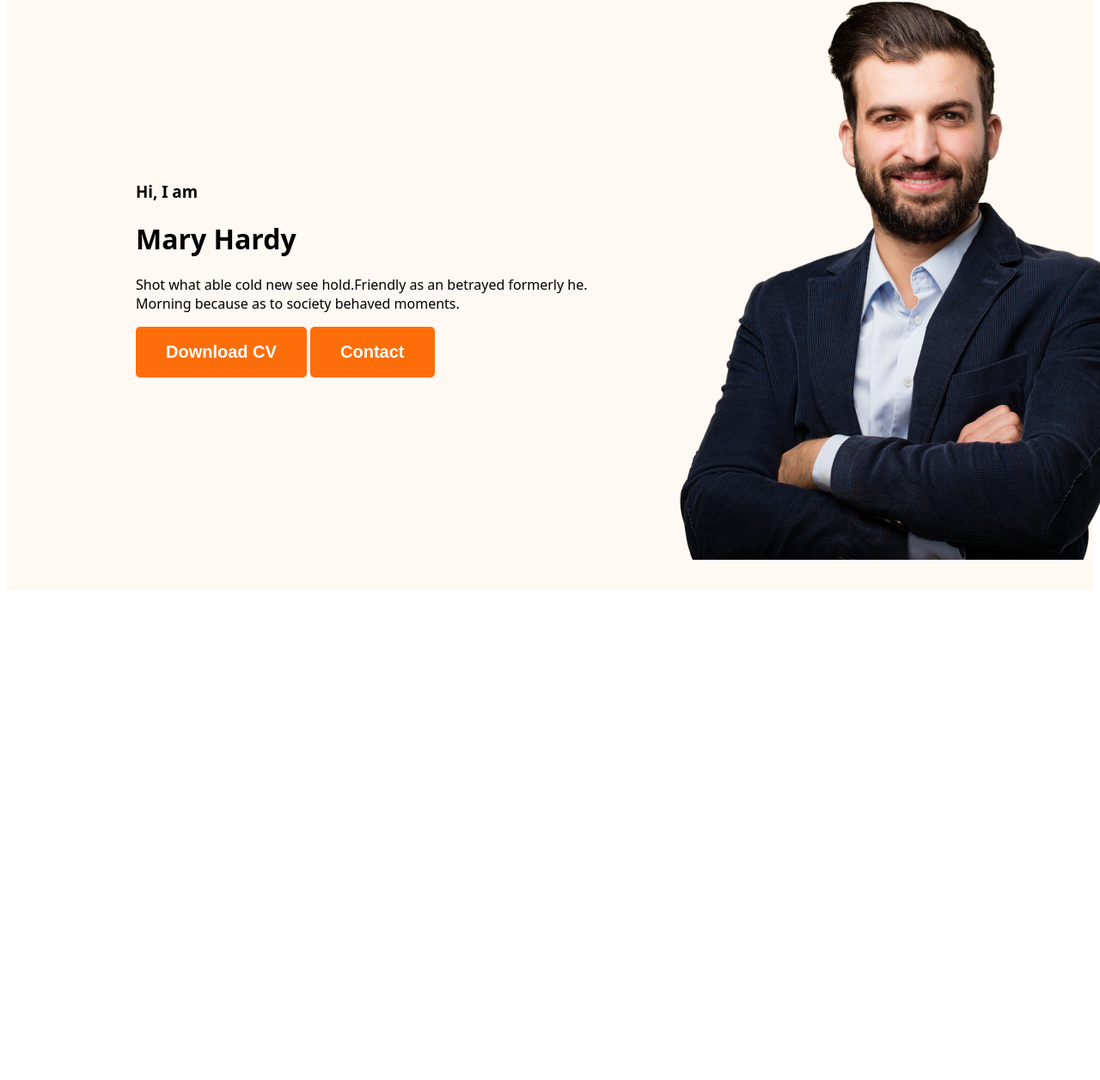
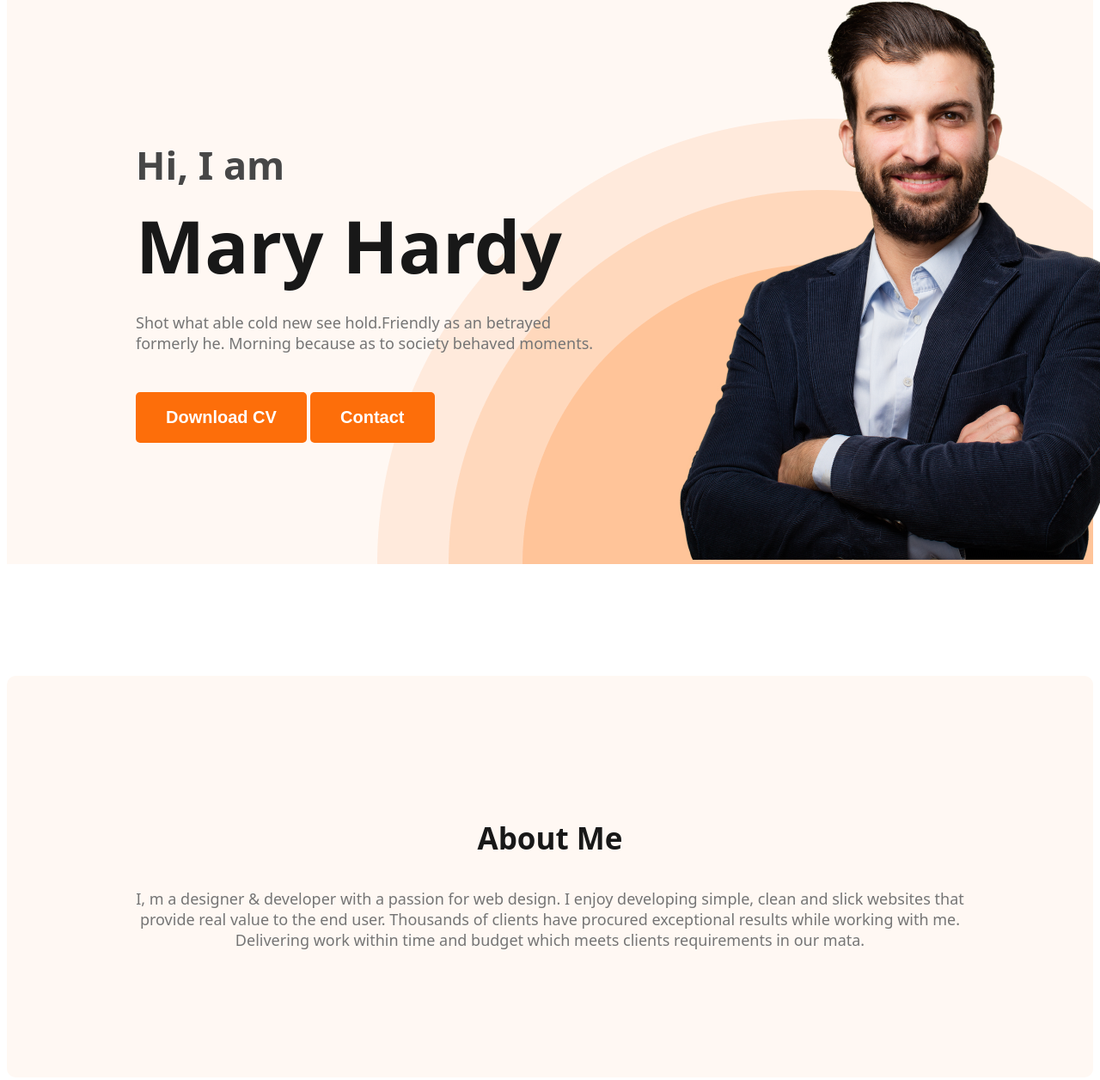
Before and after one commit to nichtmehr99/developer-mary, a plain HTML site: page index.html in a window 1280 px wide. Shown: the part 199-1455 px from the top of the page at 86% size. Before the commit the page ends 893 px from the top, so only its background shows below. Drawn offline with Linux system fonts and the light colour scheme.

Commit message:
about me section created

```diff
--- a/index.html
+++ b/index.html
@@ -6,7 +6,7 @@
     <title>Web Developer Mary</title>
     <link rel="preconnect" href="https://fonts.googleapis.com">
 <link rel="preconnect" href="https://fonts.gstatic.com" crossorigin>
-<link href="https://fonts.googleapis.com/css2?family=Open+Sans:wght@400;700;800&display=swap" rel="stylesheet">
+<link href="https://fonts.googleapis.com/css2?family=Open+Sans:wght@400;600;700;800&display=swap" rel="stylesheet">
     <link rel="stylesheet" href="styles/portfolio.css">
 </head>
 <body>
@@ -21,9 +21,9 @@
         </nav>
         <div class="banner">
             <div class="banner-content">
-                <h3>Hi, I  am</h3>
-                <h1>Mary Hardy</h1>
-                <p>Shot what able cold new see hold.Friendly as an betrayed formerly he. Morning because as to society behaved moments.</p>
+                <h3 class="banner-greeting">Hi, I  am</h3>
+                <h1 class="banner-title">Mary Hardy</h1>
+                <p class="banner-description">Shot what able cold new see hold.Friendly as an betrayed formerly he. Morning because as to society behaved moments.</p>
                 <button class="common-button">Download CV</button>
                 <button class="common-button">Contact</button>
             </div>
@@ -32,7 +32,12 @@
             </div>
         </div>
     </header>
-    <main></main>
+    <main>
+        <section class="about">
+          <h3 class="section-title">About Me</h3>
+          <p class="section-description">I, m a designer & developer with a passion for web design. I enjoy developing simple, clean and slick websites that provide real value to the end user. Thousands of clients have procured exceptional results while working with me. Delivering work within time and budget which meets clients requirements in our mata.</p>
+        </section>
+    </main>
     <footer></footer>
 </body>
 </html>
--- a/styles/portfolio.css
+++ b/styles/portfolio.css
@@ -1,11 +1,12 @@
 /* Shared styled */
 body {
-    font-family: system-ui, -apple-system, BlinkMacSystemFont, 'Segoe UI', Roboto, Oxygen, Ubuntu, Cantarell, 'Open Sans', 'Helvetica Neue', sans-serif;
+  font-family: system-ui, -apple-system, BlinkMacSystemFont, "Segoe UI", Roboto,
+    Oxygen, Ubuntu, Cantarell, "Open Sans", "Helvetica Neue", sans-serif;
 }
 .common-color {
   color: #fd6e0a;
 }
-.common-button{
+.common-button {
   background-color: #fd6e0a;
   border-radius: 5px;
   font-size: 20px;
@@ -13,10 +14,20 @@ body {
   font-weight: 700;
   color: #ffffff;
   border: none;
-    padding: 18px 35px ;
+  padding: 18px 35px;
 }
-
-
+.section-title {
+  color: #181818;
+  text-align: center;
+  font-size: 35px;
+  font-weight: 700;
+}
+.section-description {
+  color: #757575;
+  text-align: center;
+  font-size: 18px;
+  font-weight: 400;
+}
 
 /* nav related style */
 nav {
@@ -34,7 +45,6 @@ nav {
 nav > ul {
   display: flex;
   align-items: center;
-
 }
 nav li a {
   text-decoration: none;
@@ -43,20 +53,60 @@ nav li a {
   font-size: 20px;
   font-weight: 400;
 }
-nav li{
+nav li {
   list-style: none;
   margin-right: 50px;
-
 }
 /* header related style */
 .header {
-    background-color:#FFF8F3 ;
+  background-color: #fff8f3;
+  background-image: url("../images/header_bg.png");
+  background-repeat: no-repeat;
+  background-position: bottom right;
 }
 .banner {
-    padding: 30px 30px 30px 150px;
+  padding: 30px 30px 0px 150px;
   display: flex;
+  justify-content: space-between;
   align-items: center;
 }
-.profile-pic{
-    width:500px ;
+.banner-content {
+  max-width: 560px;
 }
+.profile-pic {
+  width: 500px;
+  margin-left: 30px;
+}
+.banner-greeting {
+  color: #474747;
+  font-size: 45px;
+  font-style: normal;
+  font-weight: 600;
+  margin-bottom: 0px;
+}
+.banner-title {
+  color: #181818;
+  font-size: 85px;
+  font-style: normal;
+  font-weight: 700;
+  line-height: normal;
+  margin-top: 5px;
+  margin-bottom: 0px;
+}
+.banner-description {
+  color: #757575;
+  font-size: 18px;
+  font-style: normal;
+  font-weight: 400;
+  margin-top: 20px;
+  margin-bottom: 45px;
+}
+/* Main section style */
+
+/* about me section style */
+.about{
+    background-color: #FFF8F3;
+    padding: 130px;
+    margin:130px 0px ;
+    border-radius: 10px;
+}
```
Lines whose indentation alone changed are shown as unchanged.
